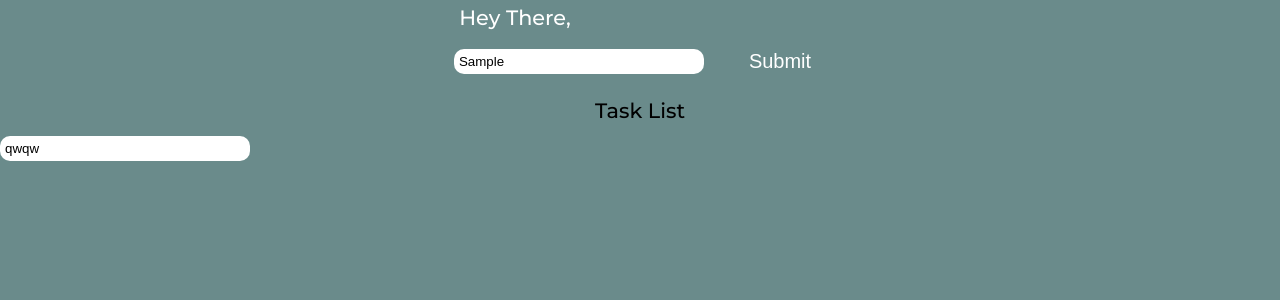
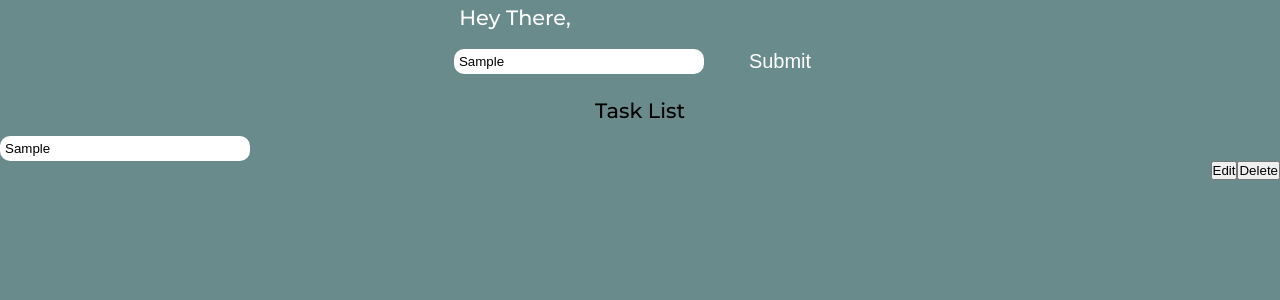
Before and after one commit to CLeovison/todo, a React (Vite) app: page / in a window 1280 px wide. Both pictures are taken after typing "Sample" into the empty fields and a click on the button "Submit". Shown: the top 300 px of the page. Built offline with nearby package versions, Linux system fonts and the light colour scheme.

Commit message:
Update the Edit and Delete

```diff
--- a/src/pages/NewTodo.jsx
+++ b/src/pages/NewTodo.jsx
@@ -2,12 +2,13 @@ import React, { useState } from "react";
 import styles from "../styles/NewTodo.module.css";
 import TodoList from "./TodoList";
 export default function NewTodo() {
-
   const [todolists, setTodolists] = useState([]);
   const [todo, setTodo] = useState(" ");
+  const [itemid, setItemid] = useState(0);
 
   function submits() {
-    setTodolists([...todolists, todo])
+    setTodolists([...todolists, { text: todo, id: itemid }]);
+    setItemid(itemid + 1);
   }
 
   return (
@@ -31,9 +32,7 @@ export default function NewTodo() {
         </button>
       </div>
 
-
-
-      <TodoList list={todolists} />
+      <TodoList list={todolists} update={setTodolists} />
     </>
   );
 }
--- a/src/pages/TodoList.jsx
+++ b/src/pages/TodoList.jsx
@@ -1,17 +1,44 @@
-import React,{useState} from 'react'
-import styles from "../styles/TodoList.module.css"
-export default function TodoList({list}) {
+import React, { useState } from "react";
+import styles from "../styles/TodoList.module.css";
+export default function TodoList({ list, update }) {
+  // const [edit, setEdit] = useState("Edit");
 
+  const removeElement = (id) => {
+    let tmp = list.filter((item) => item.id != id);
+    update(tmp);
+  };
+
+
+
+  function updates(e) {
+
+    if (e.target.innerText === "Edit") {
+      e.target.innerText = "Save";
+    } else {
+      e.target.innerText = "Edit";
+    }
+  }
   return (
     <>
-    <div className={styles.title}>Task List</div>
-    <ul className={styles.list}>
-      {list.map((lis,index )=>(<>
+      <div className={styles.title}>Task List</div>
+      <ul className={styles.list}>
+        {list.map((lis, index) => (
+          <>
+            <li key={lis?.id}>
+              <input
+                type="text"
+                value={lis?.text}
+                onChange={(e) => e.target.value}
+              />
 
-        <li key={index} ><input type="text" value={'qwqw'}/>{console.log(index)}</li>
-      </>))}
-    </ul>
-
+              <div className={styles.buttons}>
+                <button onClick={updates}>Edit</button>
+                <button onClick={() => removeElement(lis?.id)}>Delete</button>
+              </div>
+            </li>
+          </>
+        ))}
+      </ul>
     </>
-  )
+  );
 }
--- a/src/styles/TodoList.module.css
+++ b/src/styles/TodoList.module.css
@@ -1,12 +1,20 @@
-.title{
+.title {
   display: flex;
   justify-content: center;
   align-items: center;
   padding: 10px;
 }
-.list{
+.list {
   display: flex;
   justify-content: center;
-
   flex-direction: column;
 }
+.list > li{
+    list-style: none;
+}
+
+.buttons{
+    display: flex;
+    justify-content: flex-end;
+
+}
```
Lines whose indentation alone changed are shown as unchanged.
